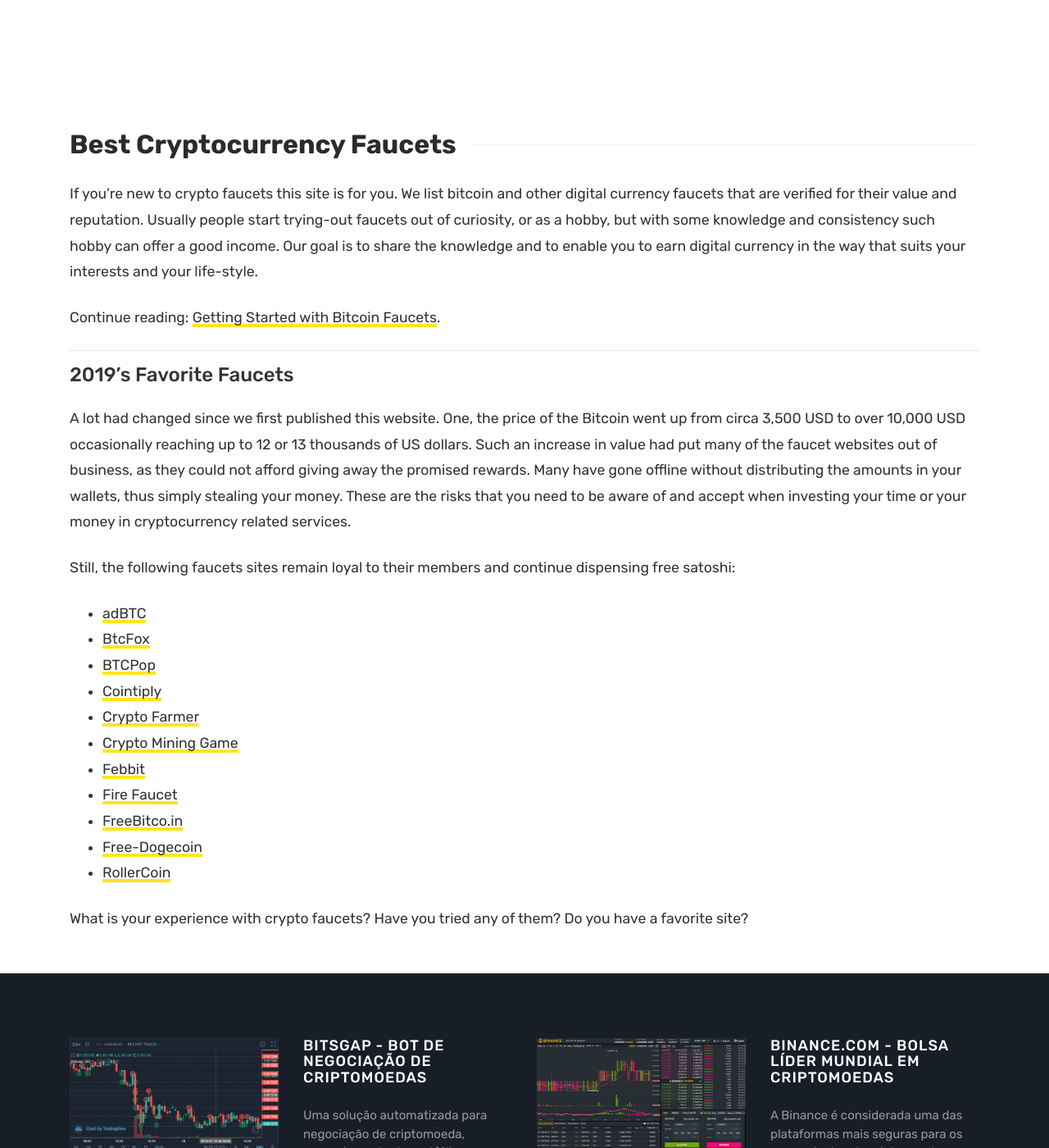
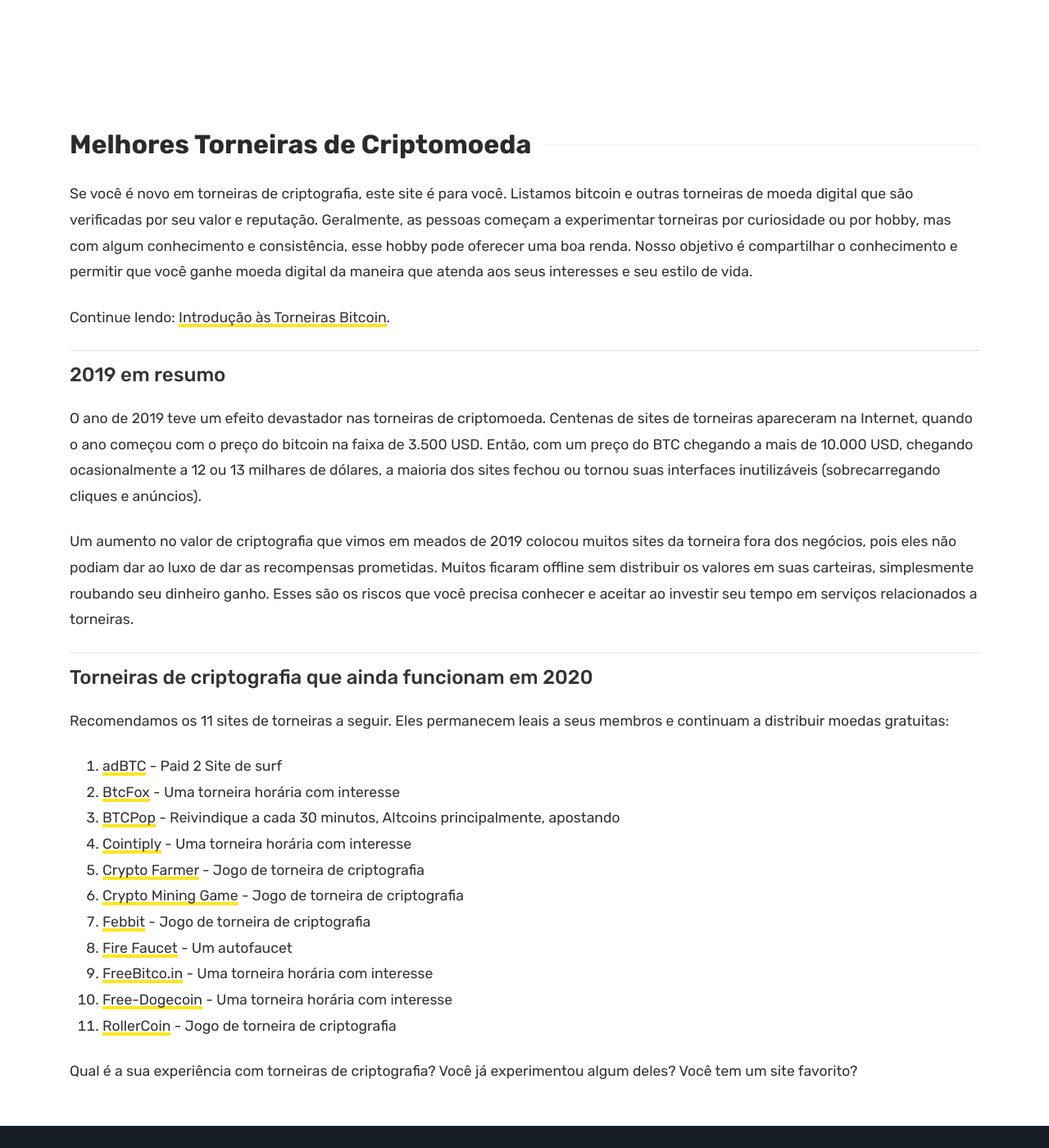
Before and after one commit to SadRobotChannel/af-pt, a Jekyll site: the page built from index.md, in a window 1280 px wide and 1400 px high. Shown: the whole window at 82% size. Built offline with Jekyll 4.4.1, drawn with Linux system fonts in a browser that asks for light colours; nearby versions of some CDN libraries; comment, search, counter and statistics services are not loaded.

Commit message:
Add files via upload

```diff
--- a/index.md
+++ b/index.md
@@ -1,38 +1,43 @@
 ---
 layout: page
-title: Best Cryptocurrency Faucets
+title: Melhores Torneiras de Criptomoeda
 comments: false
-img: https://www.staleblock.com/assets/images/all-faucets.com-thumb.png
-alt: Cryptocurrency faucets are reward systems in a form of a website or an app that dispense free coins.
-desc: If you're new to crypto faucets this site is for you. Learn how to maximize the value of your time and effort while claiming from free bitcoin faucet sites.
-URL: https://www.staleblock.com/index.html
+img: https://pt.all-faucets.com/assets/images/all-faucets.com-thumb.png
+alt: As torneiras de criptomoeda são sistemas de recompensa na forma de um site ou aplicativo que dispensa moedas gratuitas.
+desc: Se você é novo em torneiras de criptografia, este site é para você. Aprenda a maximizar o valor do seu tempo e esforço enquanto reclama em sites de torneiras de bitcoin gratuitas.
+URL: https://pt.all-faucets.com/index.html
 ---
 <link rel="stylesheet" href="https://cdnjs.cloudflare.com/ajax/libs/normalize/5.0.0/normalize.min.css">
 
-If you're new to crypto faucets this site is for you. We list bitcoin and other digital currency faucets that are verified for their value and reputation. Usually people start trying-out faucets out of curiosity, or as a hobby, but with some knowledge and consistency such hobby can offer a good income. Our goal is to share the knowledge and to enable you to earn digital currency in the way that suits your interests and your life-style.
+Se você é novo em torneiras de criptografia, este site é para você. Listamos bitcoin e outras torneiras de moeda digital que são verificadas por seu valor e reputação. Geralmente, as pessoas começam a experimentar torneiras por curiosidade ou por hobby, mas com algum conhecimento e consistência, esse hobby pode oferecer uma boa renda. Nosso objetivo é compartilhar o conhecimento e permitir que você ganhe moeda digital da maneira que atenda aos seus interesses e seu estilo de vida.
 
-Continue reading: <a href="https://www.staleblock.com/daily/2019/12/12/index.html">Getting Started with Bitcoin Faucets</a>.
+Continue lendo: <a href="https://pt.all-faucets.com/daily/2019/12/12/index.html">Introdução às Torneiras Bitcoin</a>.
 
 ---
-#### 2019's Favorite Faucets
+#### 2019 em resumo
 
-A lot had changed since we first published this website. One, the price of the Bitcoin went up from circa 3,500 USD to over 10,000 USD occasionally reaching up to 12 or 13 thousands of US dollars. Such an increase in value had put many of the faucet websites out of business, as they could not afford giving away the promised rewards. Many have gone offline without distributing the amounts in your wallets, thus simply stealing your money. These are the risks that you need to be aware of and accept when investing your time or your money in cryptocurrency related services.
+O ano de 2019 teve um efeito devastador nas torneiras de criptomoeda. Centenas de sites de torneiras apareceram na Internet, quando o ano começou com o preço do bitcoin na faixa de 3.500 USD. Então, com um preço do BTC chegando a mais de 10.000 USD, chegando ocasionalmente a 12 ou 13 milhares de dólares, a maioria dos sites fechou ou tornou suas interfaces inutilizáveis (sobrecarregando cliques e anúncios).
 
-Still, the following faucets sites remain loyal to their members and continue dispensing free satoshi:
+Um aumento no valor de criptografia que vimos em meados de 2019 colocou muitos sites da torneira fora dos negócios, pois eles não podiam dar ao luxo de dar as recompensas prometidas. Muitos ficaram offline sem distribuir os valores em suas carteiras, simplesmente roubando seu dinheiro ganho. Esses são os riscos que você precisa conhecer e aceitar ao investir seu tempo em serviços relacionados a torneiras.
 
-- <a href="http://bit.ly/www-adbtc" target="_blank">adBTC</a>
-- <a href="http://bit.ly/www-btcfox" target="_blank">BtcFox</a>
-- <a href="http://bit.ly/www-btcpop" target="_blank">BTCPop</a>
-- <a href="http://bit.ly/www-cointiply" target="_blank">Cointiply</a>
-- <a href="http://bit.ly/www-cryptofarmer" target="_blank">Crypto Farmer</a>
-- <a href="http://bit.ly/www-cryptomininggame" target="_blank">Crypto Mining Game</a>
-- <a href="http://bit.ly/www-febbit" target="_blank">Febbit</a>
-- <a href="http://bit.ly/www-firefaucet" target="_blank">Fire Faucet</a>
-- <a href="http://bit.ly/www-freebitcoin" target="_blank">FreeBitco.in</a>
-- <a href="http://bit.ly/www-free-dogecoin" target="_blank">Free-Dogecoin</a>
-- <a href="http://bit.ly/www-rollercoin" target="_blank">RollerCoin</a>
+---
+#### Torneiras de criptografia que ainda funcionam em 2020
 
-What is your experience with crypto faucets? Have you tried any of them? Do you have a favorite site?
+Recomendamos os 11 sites de torneiras a seguir. Eles permanecem leais a seus membros e continuam a distribuir moedas gratuitas:
+
+1. <a href="http://bit.ly/www-adbtc" target="_blank">adBTC</a> - Paid 2 Site de surf
+2. <a href="http://bit.ly/www-btcfox" target="_blank">BtcFox</a> - Uma torneira horária com interesse
+3. <a href="http://bit.ly/www-btcpop" target="_blank">BTCPop</a> - Reivindique a cada 30 minutos, Altcoins principalmente, apostando
+4. <a href="http://bit.ly/www-cointiply" target="_blank">Cointiply</a> - Uma torneira horária com interesse
+5. <a href="http://bit.ly/www-cryptofarmer" target="_blank">Crypto Farmer</a> - Jogo de torneira de criptografia
+6. <a href="http://bit.ly/www-cryptomininggame" target="_blank">Crypto Mining Game</a> - Jogo de torneira de criptografia
+7. <a href="http://bit.ly/www-febbit" target="_blank">Febbit</a> - Jogo de torneira de criptografia
+8. <a href="http://bit.ly/www-firefaucet" target="_blank">Fire Faucet</a> - Um autofaucet
+9. <a href="http://bit.ly/www-freebitcoin" target="_blank">FreeBitco.in</a> - Uma torneira horária com interesse
+10. <a href="http://bit.ly/www-free-dogecoin" target="_blank">Free-Dogecoin</a> - Uma torneira horária com interesse
+11. <a href="http://bit.ly/www-rollercoin" target="_blank">RollerCoin</a> - Jogo de torneira de criptografia
+
+Qual é a sua experiência com torneiras de criptografia? Você já experimentou algum deles? Você tem um site favorito?
 
 <div id="commento"></div>
 <script src="https://cdn.commento.io/js/commento.js"></script>
```
